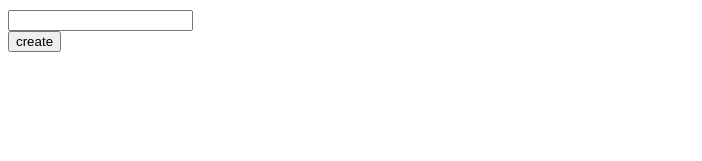
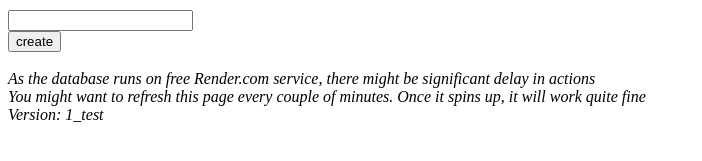
Before and after one commit to Kabskibs/fullstackopen-cicd, a React (Vite) app: page / in a window 1280 px wide. Shown: the part 145-306 px from the top of the page, without its empty margins (0-702 px from the left). Built offline with nearby package versions, Linux system fonts and the light colour scheme; no server answers.

Commit message:
create basic deployment pipeline, add information on client

```diff
--- a/src/App.jsx
+++ b/src/App.jsx
@@ -20,7 +20,10 @@ const App = () => {
       <Notification />
       <Filter />
       <AnecdoteList />
-      <AnecdoteForm />
+      <AnecdoteForm /><br></br>
+      <i>As the database runs on free Render.com service, there might be significant delay in actions</i><br></br>
+      <i>You might want to refresh this page every couple of minutes. Once it spins up, it will work quite fine</i><br></br>
+      <i>Version: 1_test</i>
     </div>
   )
 }
```
